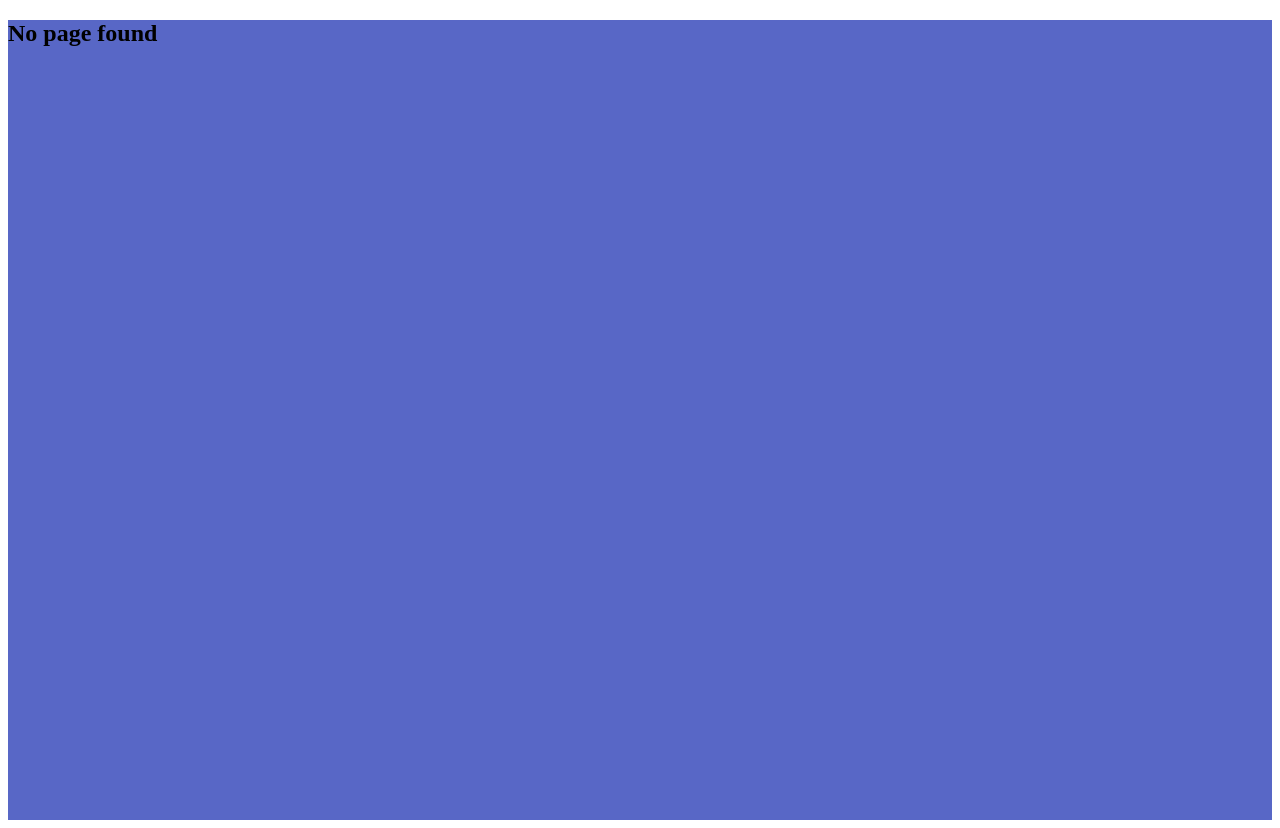
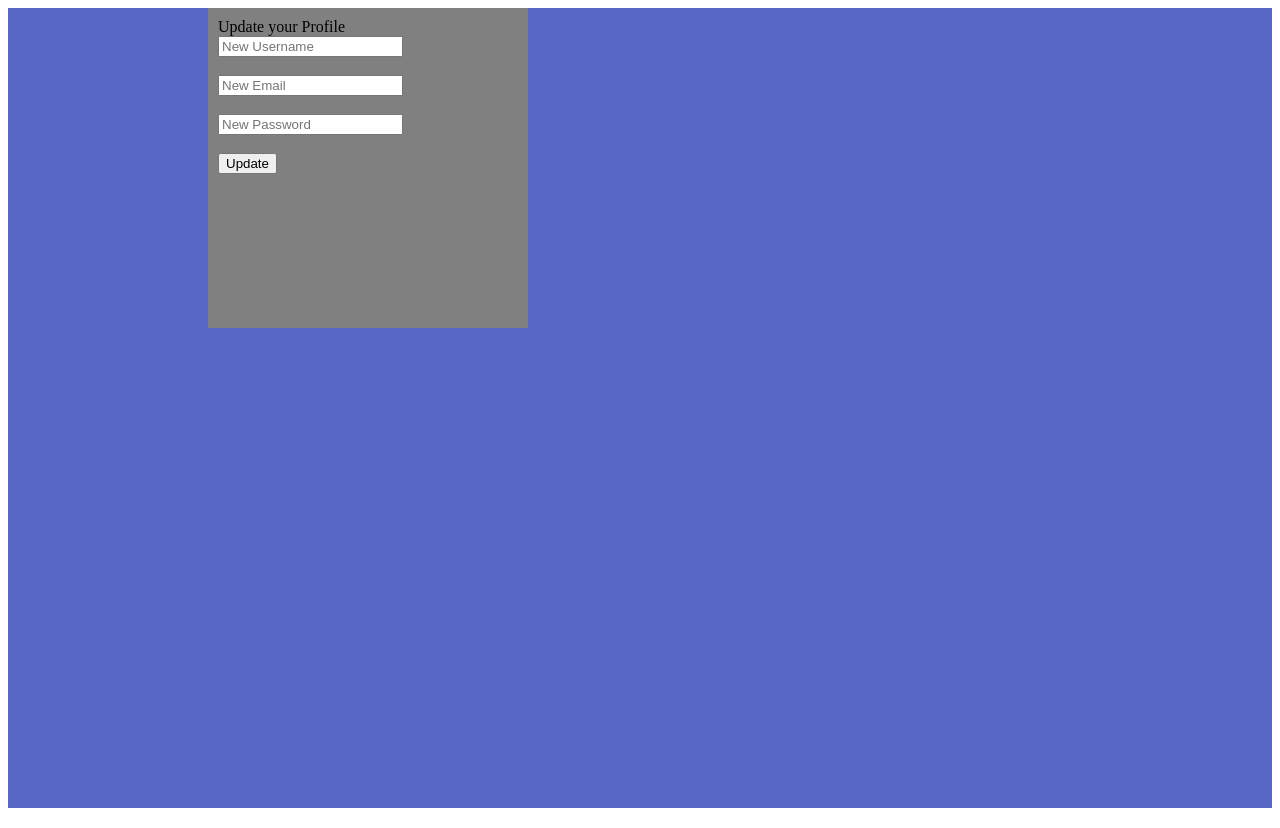
Before and after one commit to daman599/Funflix, a React (Vite) app in the folder frontend/React/: page /update-profile in a window 1280 px wide. Built offline with nearby package versions, Linux system fonts and the light colour scheme.

Commit message:
added update profile button

```diff
--- a/frontend/React/src/App.jsx
+++ b/frontend/React/src/App.jsx
@@ -4,6 +4,7 @@ import { MovieDetails } from "./Pages/MovieDetails"
 import { Auth } from "./Pages/Auth"
 import { NewAccount } from "./Pages/NewAccount"
 import { MyProfile } from "./Pages/MyProfile"
+import { UpdateMyProfile } from "./Pages/UpdateMyProfile"
 import { BrowserRouter, Routes, Route, Outlet, Link } from "react-router-dom"
 import axios from "axios"
 import { useState, useEffect } from "react"
@@ -19,6 +20,7 @@ function App() {
             <Route path="/movie-details/:id" element={<MovieDetails />}></Route>
           </Route>
           <Route path="/me" element={<MyProfile />}></Route>
+          <Route path="/update-profile" element={<UpdateMyProfile />}></Route>
           <Route path="/auth" element={<Auth />}></Route>
           <Route path="/new-account" element={<NewAccount />}></Route>
           <Route path="*" element={<PageNotFound />}></Route>
--- a/frontend/React/src/Pages/MovieDetails.jsx
+++ b/frontend/React/src/Pages/MovieDetails.jsx
@@ -70,6 +70,7 @@ function GetMovieDetails() {
 
     {!loading && message == "" ? <MovieCard
 
+      key={movieDetails._id}
       poster_path={movieDetails.poster_path}
       title={movieDetails.title}
       overview={movieDetails.overview}
--- a/frontend/React/src/Pages/MyProfile.jsx
+++ b/frontend/React/src/Pages/MyProfile.jsx
@@ -1,5 +1,5 @@
 import axios from "axios"
-import { useNavigate } from "react-router-dom"
+import { useNavigate , Link} from "react-router-dom"
 import { useState, useEffect } from "react"
 import { MovieList } from "../Components/MovieList"
 
@@ -70,6 +70,7 @@ export function MyProfile() {
     }
     return <>
         <div>
+            <div>Hi there! {userInfo.username} </div>
             <div style={{ color: "violet" }}>
                 <div>Username: {userInfo.username}</div>
                 <div>User Email:{userInfo.email}</div>
@@ -101,6 +102,7 @@ export function MyProfile() {
             </div>
             <br />
             <div>
+                <Link to="/update-profile"><button>Update Profile</button></Link>
                 <button onClick={logout} style={{ cursor: "pointer" }}>Logout</button>
                 <button onClick={deleteAccount} style={{ cursor: "pointer" }}>Delete Account</button>
             </div>
--- /dev/null
+++ b/frontend/React/src/Pages/UpdateMyProfile.jsx
@@ -0,0 +1,49 @@
+ import { useRef } from "react"
+ import { useNavigate } from "react-router-dom"
+ import axios from "axios"
+ export function UpdateMyProfile(){
+   return <div>
+     <UpdateProfile />
+   </div>
+ }
+
+function UpdateProfile() {
+   const navigate=useNavigate();
+
+    const newusernameRef=useRef(null);
+    const newemailRef=useRef(null);
+    const newpasswordRef=useRef(null);
+
+    async function Update(){
+          const response = await axios.put("http://localhost:3000/user/profile",{
+             newUsername: newusernameRef.current?.value,
+             newPassword: newpasswordRef.current?.value,
+             newEmail: newemailRef.current?.value
+          },{
+            withCredentials:true
+          })
+
+          if(response.data.message){
+            alert(response.data.message);
+            navigate("/me")
+          }
+    }
+    return <>
+            <div style={{ height: 300, width: 300, backgroundColor: "grey", padding: 10, marginLeft: 200 }}>
+
+                Update your Profile
+
+                <div><input type={"text"} placeholder={"New Username"} ref={newusernameRef}></input></div>
+                <br />
+
+                <div><input type={"email"} placeholder={"New Email"} ref={newemailRef}></input></div>
+                <br />
+
+                <div><input type={"password"} placeholder={"New Password"} ref={newpasswordRef}></input></div>
+
+                <br />
+                <button style={{ cursor: "pointer" }} onClick={Update}>Update</button>
+
+            </div>
+    </>
+}
```
